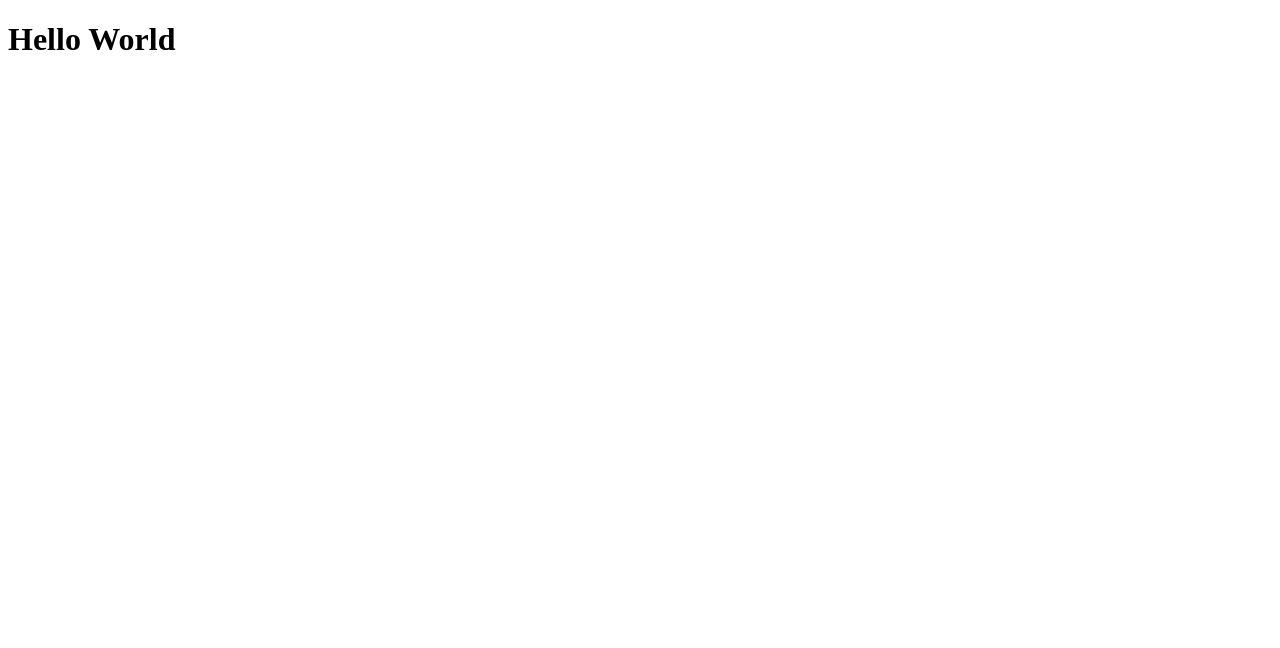
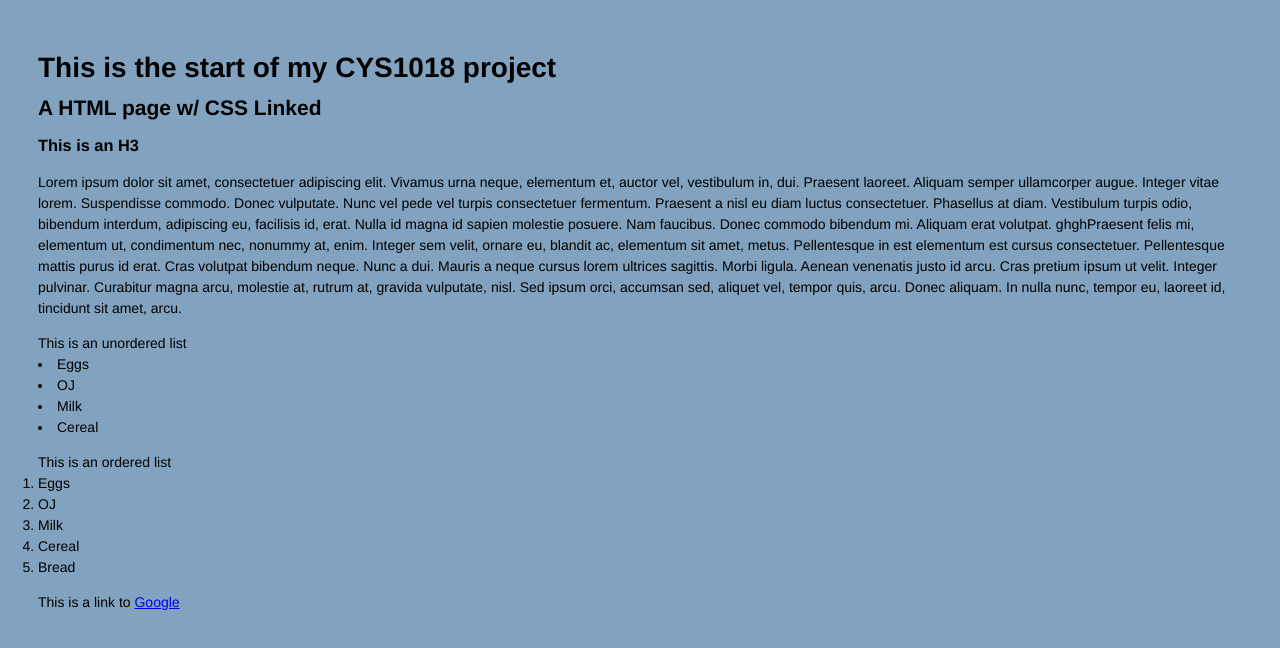
Before and after one commit to EllenerKitching/Practice, a plain HTML site: page index.html in a window 1280 px wide. Drawn offline with Linux system fonts and the light colour scheme.

Commit message:
My Second Commit

```diff
--- /dev/null
+++ b/css/style.css
@@ -0,0 +1,14 @@
+/* MY FIRST CSS */
+
+* {
+  margin: 10 10;
+  padding: 0;
+}
+body {
+  font-family: Helvetica, Arial, sans-serif;
+  font-size: 14px;
+  line-height: 21px;
+  background-color: rgb(129, 163, 191);
+  padding: 30px;
+  colour: #333;
+}
--- a/index.html
+++ b/index.html
@@ -2,9 +2,41 @@
 <html>
   <head>
     <meta charset="utf-8">
-    <title>Hello World</title>
+    <title>This is the start of my CYS1018 project</title>
+    <link rel="stylesheet" href="css/style.css"/>
   </head>
   <body>
-<h1>Hello World</h1>
+<h1>This is the start of my CYS1018 project</h1>
+<h2>A HTML page w/ CSS Linked</h2>
+<h3>This is an H3</h3>
+<p>Lorem ipsum dolor sit amet, consectetuer adipiscing elit. Vivamus urna neque,
+elementum et, auctor vel, vestibulum in, dui. Praesent laoreet. Aliquam semper
+ullamcorper augue. Integer vitae lorem. Suspendisse commodo. Donec vulputate. Nunc
+vel pede vel turpis consectetuer fermentum. Praesent a nisl eu diam luctus consectetuer.
+Phasellus at diam. Vestibulum turpis odio, bibendum interdum, adipiscing eu, facilisis id,
+erat. Nulla id magna id sapien molestie posuere. Nam faucibus. Donec commodo
+bibendum mi. Aliquam erat volutpat. ghghPraesent felis mi, elementum ut, condimentum
+nec, nonummy at, enim.
+Integer sem velit, ornare eu, blandit ac, elementum sit amet, metus. Pellentesque in est
+elementum est cursus consectetuer. Pellentesque mattis purus id erat. Cras volutpat
+bibendum neque. Nunc a dui. Mauris a neque cursus lorem ultrices sagittis. Morbi ligula.
+Aenean venenatis justo id arcu. Cras pretium ipsum ut velit. Integer pulvinar. Curabitur
+magna arcu, molestie at, rutrum at, gravida vulputate, nisl. Sed ipsum orci, accumsan
+sed, aliquet vel, tempor quis, arcu. Donec aliquam. In nulla nunc, tempor eu, laoreet id,
+tincidunt sit amet, arcu.</p>
+<uol>This is an unordered list</uol>
+    <li>Eggs</li>
+    <li>OJ</li>
+    <li>Milk</li>
+    <li>Cereal</li>
+
+<ol>This is an ordered list
+    <li>Eggs</li>
+    <li>OJ</li>
+    <li>Milk</li>
+    <li>Cereal</li>
+    <li>Bread</li>
+  </ol>
+This is a link to <a href="www.google.com">Google</a>
   </body>
 </html>
```
